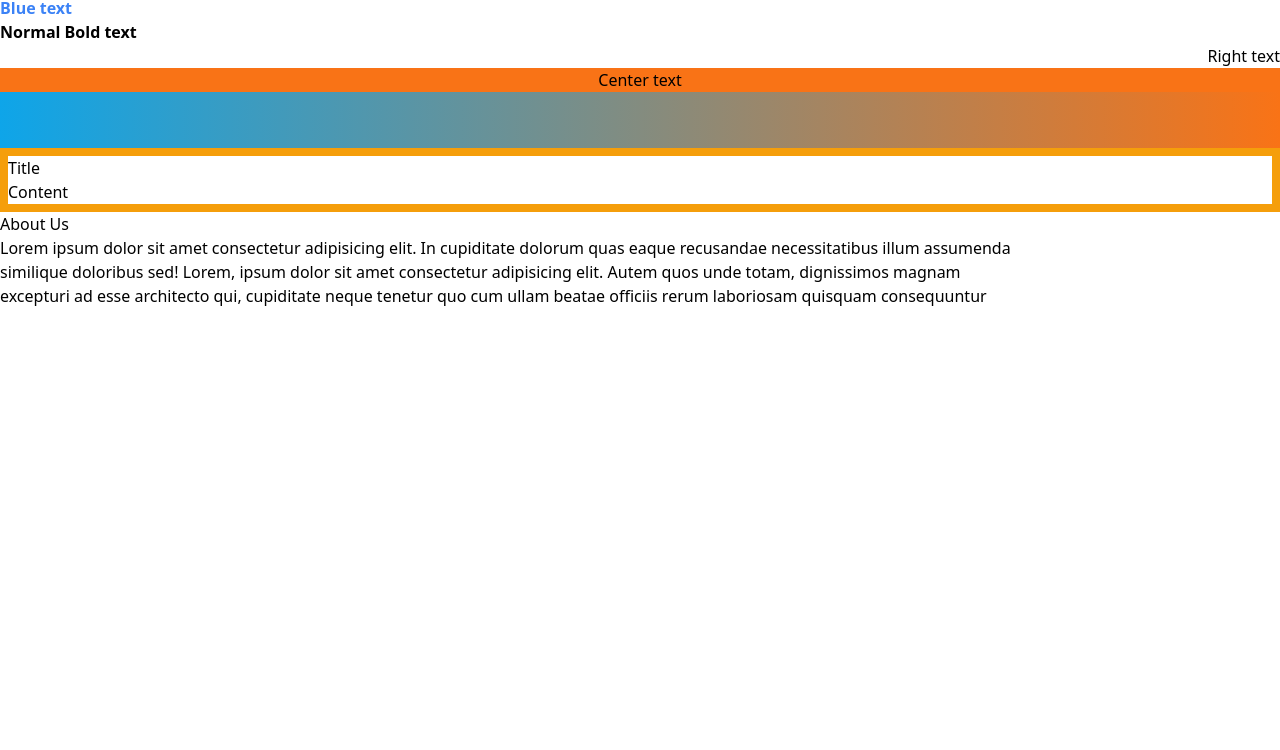
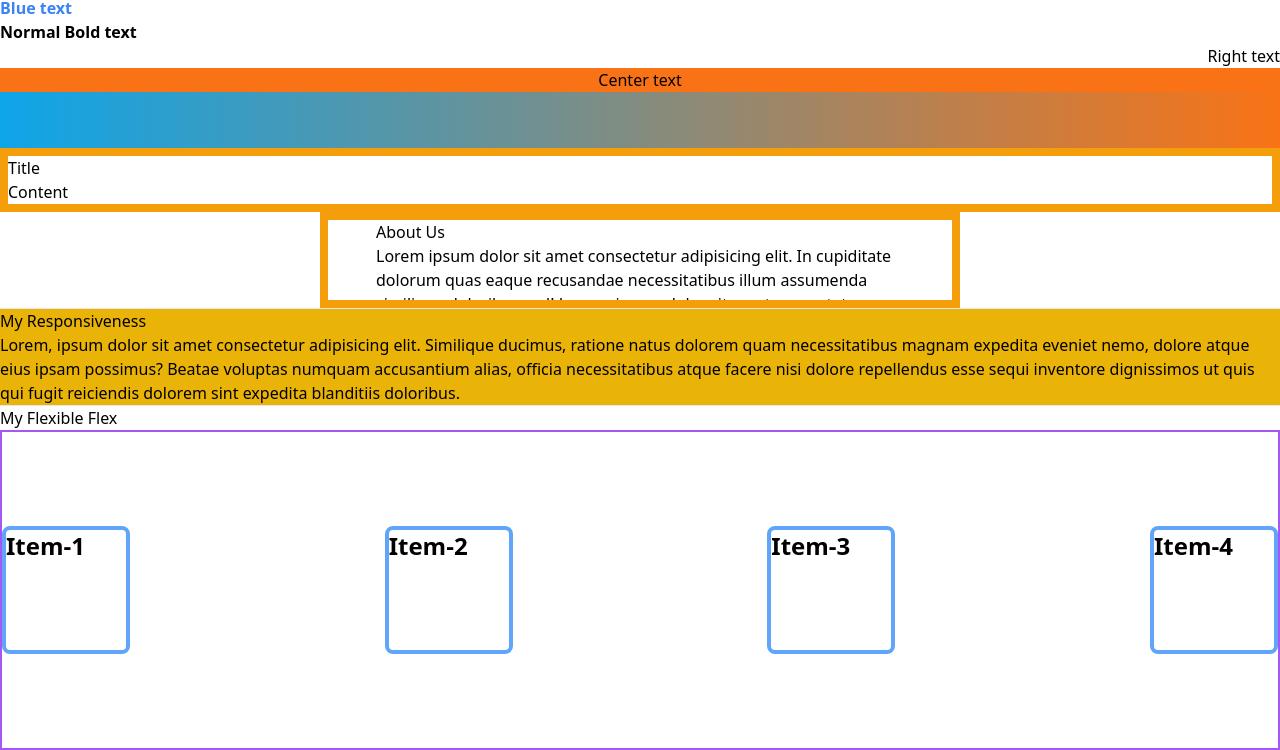
Before and after one commit to ashikur698/intro-to-tailwind, a plain HTML site: page index.html in a window 1280 px wide. Shown: the part 244-994 px from the top of the page. Before the commit the page ends 800 px from the top, so only its background shows below. Drawn offline with nearby package versions, Linux system fonts and the light colour scheme.

Commit message:
added flex properties

```diff
--- a/index.html
+++ b/index.html
@@ -32,9 +32,25 @@
                 <p>Content</p>
             </div>
         </section>
-        <section class="w-4/5 border-7 border-amber-500 h-24 overflow-scroll">
+        <section class="w-1/2 mx-auto px-12 border-8 border-amber-500 h-24 overflow-scroll">
             <h3>About Us</h3>
             <p>Lorem ipsum dolor sit amet consectetur adipisicing elit. In cupiditate dolorum quas eaque recusandae necessitatibus illum assumenda similique doloribus sed! Lorem, ipsum dolor sit amet consectetur adipisicing elit. Autem quos unde totam, dignissimos magnam excepturi ad esse architecto qui, cupiditate neque tenetur quo cum ullam beatae officiis rerum laboriosam quisquam consequuntur commodi aliquid, nemo praesentium! Qui fugiat at consectetur voluptatibus maiores pariatur, consequatur, officiis quidem, labore odio inventore alias cumque?</p>
+        </section>
+        <hr>
+        <section class="md:bg-yellow-500 sm:bg-green-500">
+            <h3>My Responsiveness</h3>
+            <p>Lorem, ipsum dolor sit amet consectetur adipisicing elit. Similique ducimus, ratione natus dolorem quam necessitatibus magnam expedita eveniet nemo, dolore atque eius ipsam possimus? Beatae voluptas numquam accusantium alias, officia necessitatibus atque facere nisi dolore repellendus esse sequi inventore dignissimos ut quis qui fugit reiciendis dolorem sint expedita blanditiis doloribus.
+            </p>
+        </section>
+        <hr>
+        <section>
+            <h3>My Flexible Flex</h3>
+                <div class="h-80 border-2 border border-purple-500 md:flex md:justify-between gap-2 items-center">
+                    <div class="w-32 h-32 text-2xl font-bold border-4 border-blue-400 rounded-lg">Item-1</div>
+                    <div class="w-32 h-32 text-2xl font-bold border-4 border-blue-400 rounded-lg">Item-2</div>
+                    <div class="w-32 h-32 text-2xl font-bold border-4 border-blue-400 rounded-lg">Item-3</div>
+                    <div class="w-32 h-32 text-2xl font-bold border-4 border-blue-400 rounded-lg">Item-4</div>
+                </div>
         </section>
     </main>
 </body>
```
